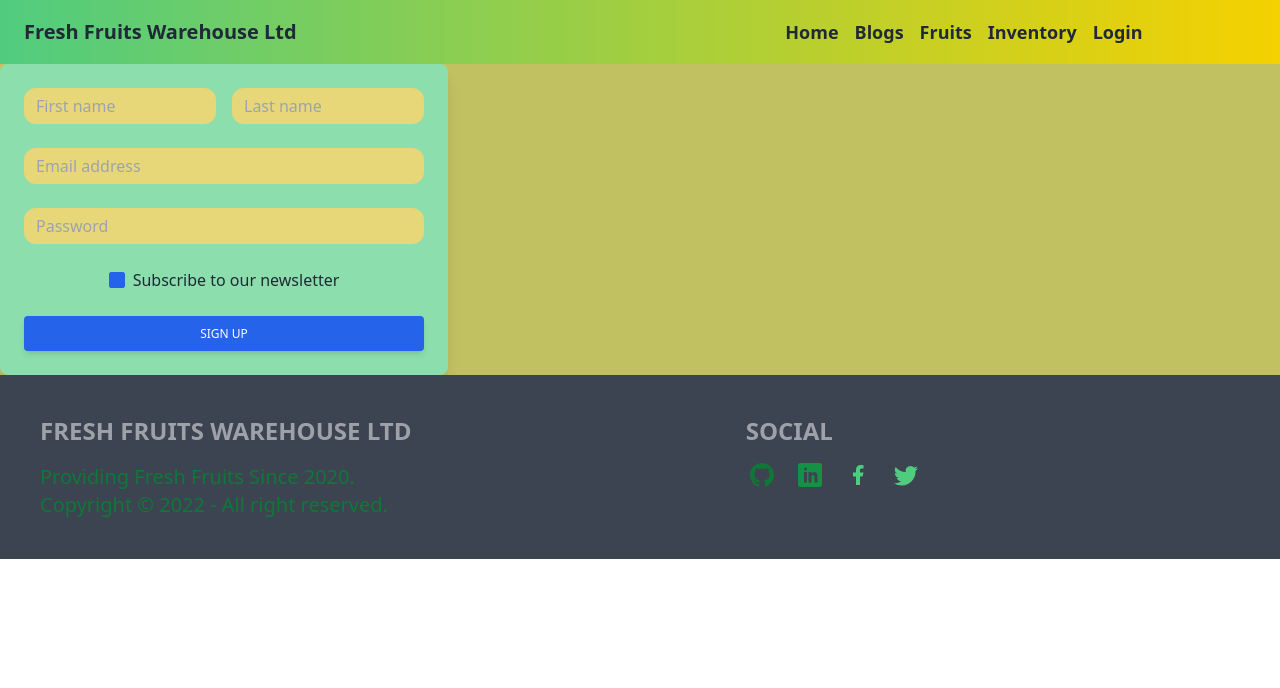
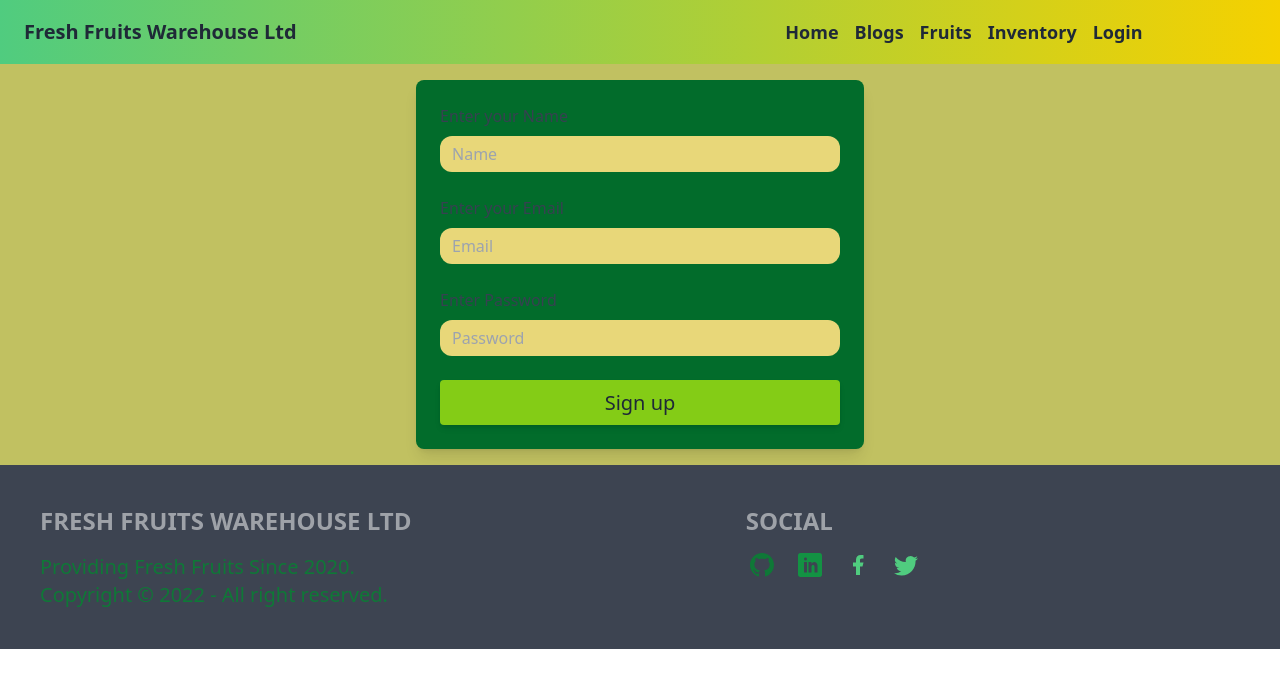
Before and after one commit to mb-tousif/Fruits-Warehouse, a React (Create React App) app: page /signup in a window 1280 px wide. Shown: the top 688 px of the page. Built offline with nearby package versions, Linux system fonts and the light colour scheme.

Commit message:
Login & Signup Design Finish

```diff
--- a/src/Pages/Register/Login.js
+++ b/src/Pages/Register/Login.js
@@ -1,77 +1,60 @@
 import React from "react";
+import { Link } from "react-router-dom";
 
 const Login = () => {
   return (
-    <div className="mt-4 mb-4">
-      <div className="block p-6 mx-auto my-auto rounded-lg shadow-lg bg-[#8cdfac] max-w-sm">
+    <div className="mt-4 mb-4 block p-6 mx-auto my-auto rounded-lg shadow-lg bg-[#13a94c] max-w-sm">
       <form>
         <div className="form-group mb-6">
-            <label
-              for="exampleInputEmail2"
-              className="form-label inline-block mb-2 text-gray-700"
-            >
+          <label className="form-label inline-block mb-2 text-gray-700">
             Email address
           </label>
           <input
             type="email"
             className="form-control block w-full px-3 py-1.5 text-base font-normal text-gray-700 bg-[#e8d779] bg-clip-padding rounded-xl transition ease-in-out m-0 focus:outline-none"
-              id="exampleInputEmail2"
-              aria-describedby="emailHelp"
             placeholder="Enter email"
           />
         </div>
         <div className="form-group mb-6">
-            <label
-              for="exampleInputPassword2"
-              className="form-label inline-block mb-2 text-gray-700"
-            >
+          <label className="form-label inline-block mb-2 text-gray-700">
             Password
           </label>
           <input
             type="password"
             className="form-control block w-full px-3 py-1.5 text-base font-normal text-gray-700 bg-[#e8d779] bg-clip-padding rounded-xl transition ease-in-out m-0 focus:outline-none"
-              id="exampleInputPassword2"
             placeholder="Password"
           />
         </div>
         <div className="flex justify-between items-center mb-6">
-            <div className="form-group form-check">
-              <input
-                type="checkbox"
-                className="form-check-input appearance-none h-4 w-4 border border-gray-300 rounded-sm bg-white checked:bg-blue-600 checked:border-blue-600 focus:outline-none transition duration-200 mt-1 align-top bg-no-repeat bg-center bg-contain float-left mr-2 cursor-pointer"
-                id="exampleCheck2"
-              />
-              <label
-                className="form-check-label inline-block text-gray-800"
-                for="exampleCheck2"
-              >
-                Remember me
-              </label>
-            </div>
-            <a
-              href="#!"
-              className="text-blue-600 hover:text-blue-700 focus:text-blue-700 transition duration-200 ease-in-out"
+          <Link
+            to="/resetPassword"
+            className="text-gray-800 transition duration-200 ease-in-out"
           >
             Forgot password?
-            </a>
+          </Link>
         </div>
         <button
           type="submit"
-            className=" w-full px-6 py-2.5 bg-blue-600 text-white font-medium text-xs leading-tight uppercase rounded shadow-md hover:bg-blue-700 hover:shadow-lg focus:bg-blue-700 focus:shadow-lg focus:outline-none focus:ring-0 active:bg-blue-800 active:shadow-lg transition duration-150 ease-in-out"
+          className="w-full text-gray-800 px-6 py-2.5 bg-lime-500 font-medium text-xl leading-tight rounded shadow-md hover:bg-lime-700 hover:shadow-lg focus:bg-lime-700 focus:shadow-lg focus:outline-none focus:ring-0 active:bg-lime-900 active:shadow-lg transition duration-150 ease-in-out"
         >
-            Sign in
+          Login
         </button>
         <p className="text-gray-800 mt-6 text-center">
-            Not a member?
-            <a
-              href="/signup"
-              className="text-blue-600 hover:text-blue-700 focus:text-blue-700 transition duration-200 ease-in-out"
+          New to here ?
+          <Link
+            to="/signup"
+            className="text-white ml-4 hover:text-gray-800 transition duration-200 ease-in-out"
           >
             Register
-            </a>
+          </Link>
         </p>
       </form>
-      </div>
+      <div className="divider">Or</div>
+      <button
+        className="w-full text-gray-800 px-6 py-2.5 bg-lime-500 font-medium text-xl leading-tight rounded shadow-md hover:bg-lime-700 hover:shadow-lg focus:bg-lime-700 focus:shadow-lg focus:outline-none focus:ring-0 active:bg-lime-900 active:shadow-lg transition duration-150 ease-in-out"
+      >
+        Continue with Google
+      </button>
     </div>
   );
 };
--- a/src/Pages/Register/Signup.js
+++ b/src/Pages/Register/Signup.js
@@ -1,39 +1,34 @@
-import React from 'react';
+import React from "react";
 
 const Signup = () => {
   return (
-      <div>
-        <div class="block p-6 rounded-lg shadow-lg bg-[#8cdfac] max-w-md">
+    <div className="mt-4 mb-4 block p-6 mx-auto my-auto rounded-lg shadow-lg bg-[#026c2b] max-w-md">
       <form>
-            <div class="grid grid-cols-2 gap-4">
-              <div class="form-group mb-6">
+        <div className="form-group mb-6">
+          <label className="form-label inline-block mb-2 text-gray-700">
+            Enter your Name
+          </label>
           <input
             type="text"
             className="form-control block w-full px-3 py-1.5 text-base font-normal text-gray-700 bg-[#e8d779] bg-clip-padding rounded-xl transition ease-in-out m-0 focus:outline-none"
-                  id="exampleInput123"
-                  aria-describedby="emailHelp123"
-                  placeholder="First name"
+            placeholder="Name"
           />
         </div>
-              <div class="form-group mb-6">
-                <input
-                  type="text"
-                  className="form-control block w-full px-3 py-1.5 text-base font-normal text-gray-700 bg-[#e8d779] bg-clip-padding rounded-xl transition ease-in-out m-0 focus:outline-none"
-                  id="exampleInput124"
-                  aria-describedby="emailHelp124"
-                  placeholder="Last name"
-                />
-              </div>
-            </div>
-            <div class="form-group mb-6">
+        <div className="form-group mb-6">
+          <label className="form-label inline-block mb-2 text-gray-700">
+            Enter your Email
+          </label>
           <input
             type="email"
             className="form-control block w-full px-3 py-1.5 text-base font-normal text-gray-700 bg-[#e8d779] bg-clip-padding rounded-xl transition ease-in-out m-0 focus:outline-none"
             id="exampleInput125"
-                placeholder="Email address"
+            placeholder="Email"
           />
         </div>
-            <div class="form-group mb-6">
+        <div className="form-group mb-6">
+          <label className="form-label inline-block mb-2 text-gray-700">
+            Enter Password
+          </label>
           <input
             type="password"
             className="form-control block w-full px-3 py-1.5 text-base font-normal text-gray-700 bg-[#e8d779] bg-clip-padding rounded-xl transition ease-in-out m-0 focus:outline-none"
@@ -41,29 +36,14 @@ const Signup = () => {
             placeholder="Password"
           />
         </div>
-            <div class="form-group form-check text-center mb-6">
-              <input
-                type="checkbox"
-                class="form-check-input appearance-none h-4 w-4 border border-gray-300 rounded-sm bg-white checked:bg-blue-600 checked:border-blue-600 focus:outline-none transition duration-200 mt-1 align-top bg-no-repeat bg-center bg-contain mr-2 cursor-pointer"
-                id="exampleCheck25"
-                checked
-              />
-              <label
-                class="form-check-label inline-block text-gray-800"
-                for="exampleCheck25"
-              >
-                Subscribe to our newsletter
-              </label>
-            </div>
         <button
           type="submit"
-              className=" w-full px-6 py-2.5 bg-blue-600 text-white font-medium text-xs leading-tight uppercase rounded shadow-md hover:bg-blue-700 hover:shadow-lg focus:bg-blue-700 focus:shadow-lg focus:outline-none focus:ring-0 active:bg-blue-800 active:shadow-lg transition duration-150 ease-in-out"
+          className="w-full text-gray-800 px-6 py-2.5 bg-lime-500 font-medium text-xl leading-tight rounded shadow-md hover:bg-lime-700 hover:shadow-lg focus:bg-lime-700 focus:shadow-lg focus:outline-none focus:ring-0 active:bg-lime-900 active:shadow-lg transition duration-150 ease-in-out"
         >
           Sign up
         </button>
       </form>
     </div>
-      </div>
   );
 };
 
```
Also changed, not shown: src/Pages/Home/Contact.js (+20 -20 lines). Lines whose indentation alone changed are shown as unchanged.
